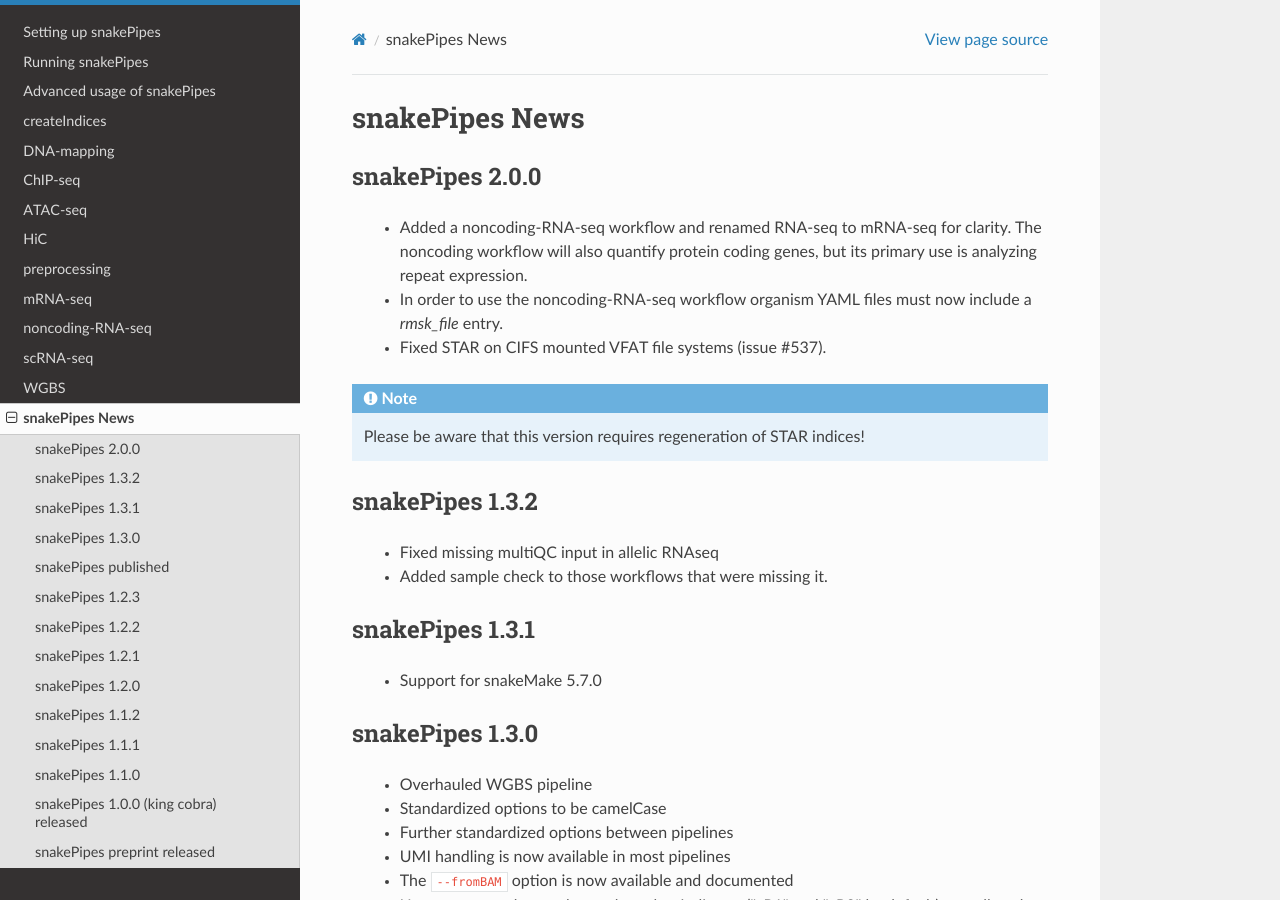
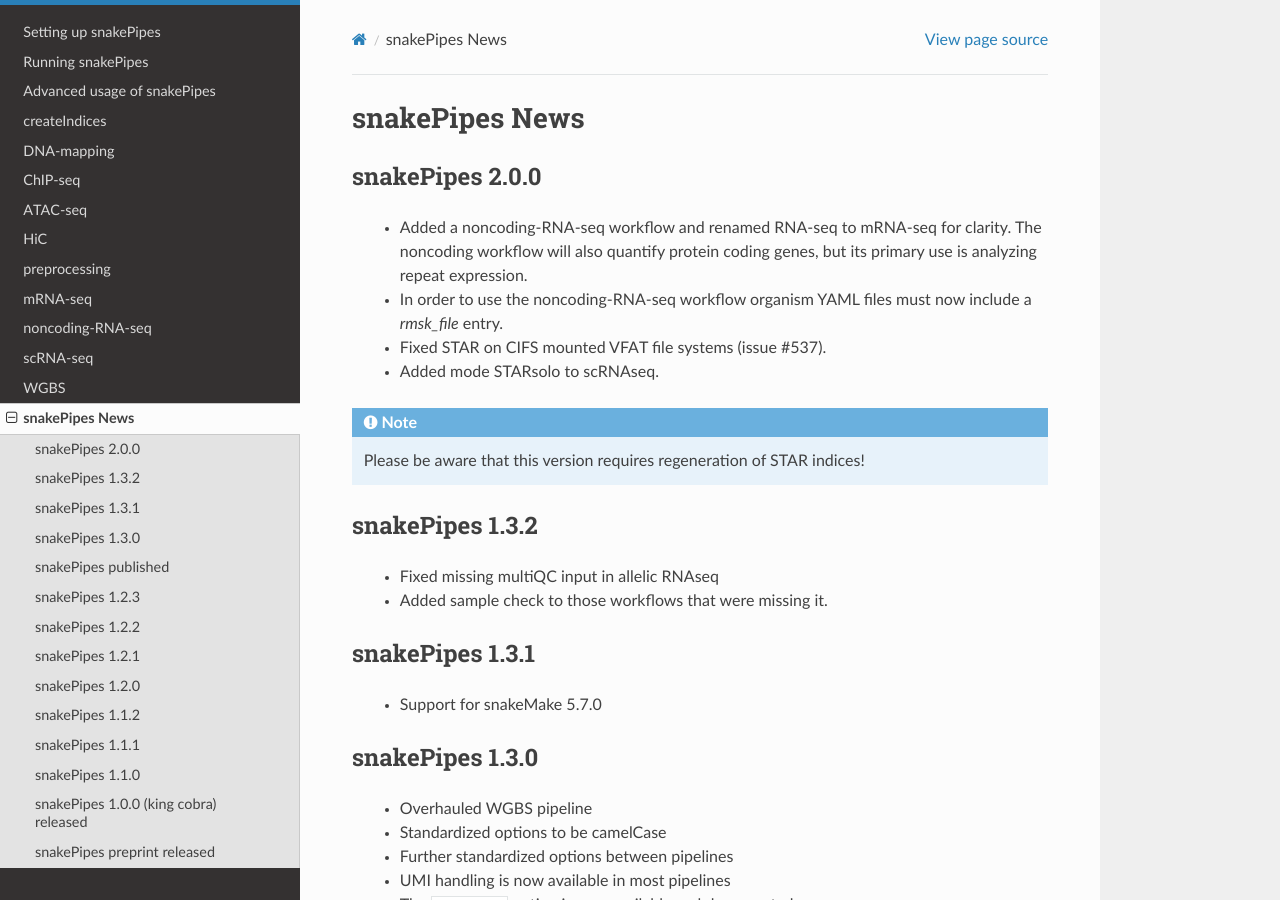
Before and after one commit to maxplanck-ie/snakepipes, a Sphinx documentation site: the page built from docs/content/News.rst, in a window 1280 px wide and 900 px high. Built offline with Sphinx 7.4.7 and the Read the Docs theme 2.0.0, drawn with Linux system fonts in a browser that asks for light colours.

```diff
--- a/docs/content/News.rst
+++ b/docs/content/News.rst
@@ -7,6 +7,7 @@ snakePipes 2.0.0
  * Added a noncoding-RNA-seq workflow and renamed RNA-seq to mRNA-seq for clarity. The noncoding workflow will also quantify protein coding genes, but its primary use is analyzing repeat expression.
  * In order to use the noncoding-RNA-seq workflow organism YAML files must now include a `rmsk_file` entry.
  * Fixed STAR on CIFS mounted VFAT file systems (issue #537).
+ * Added mode STARsolo to scRNAseq.
 
 .. note::
    Please be aware that this version requires regeneration of STAR indices!
```
Also changed, not shown: 2 other files.
